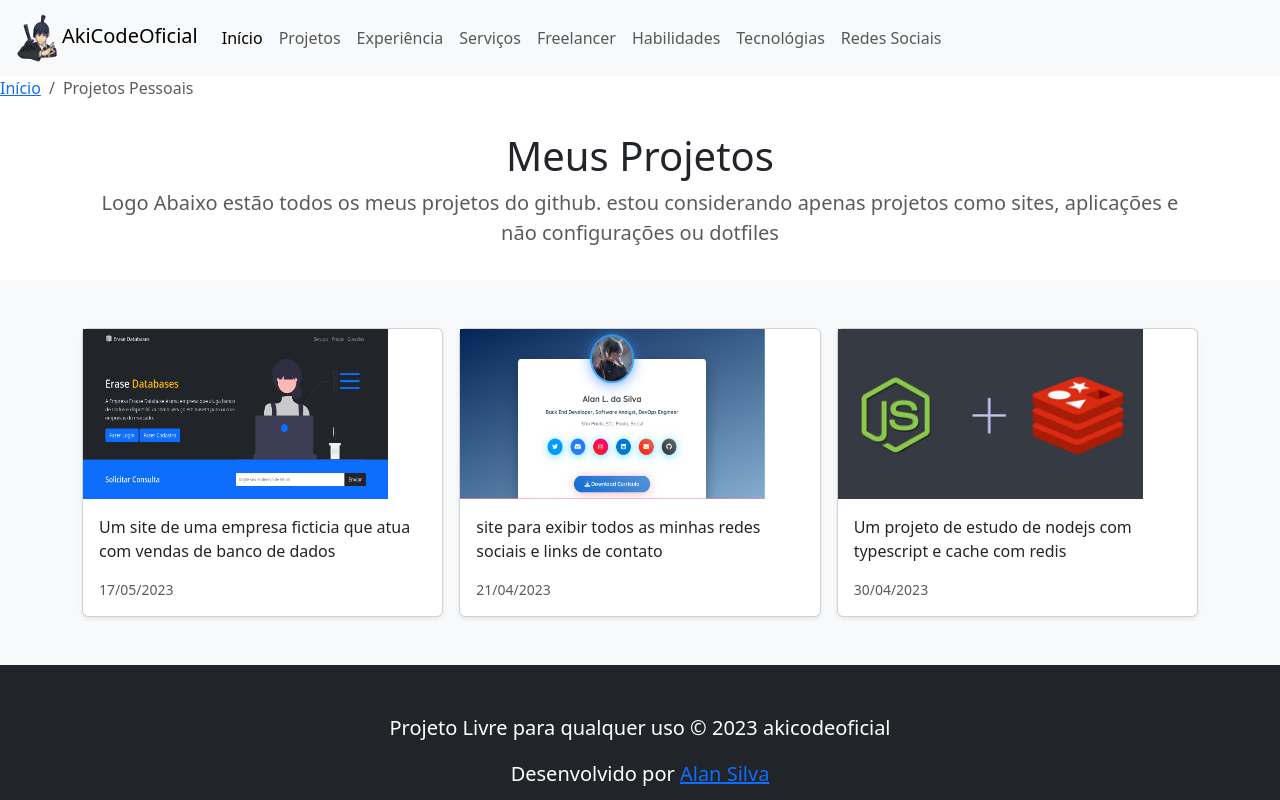
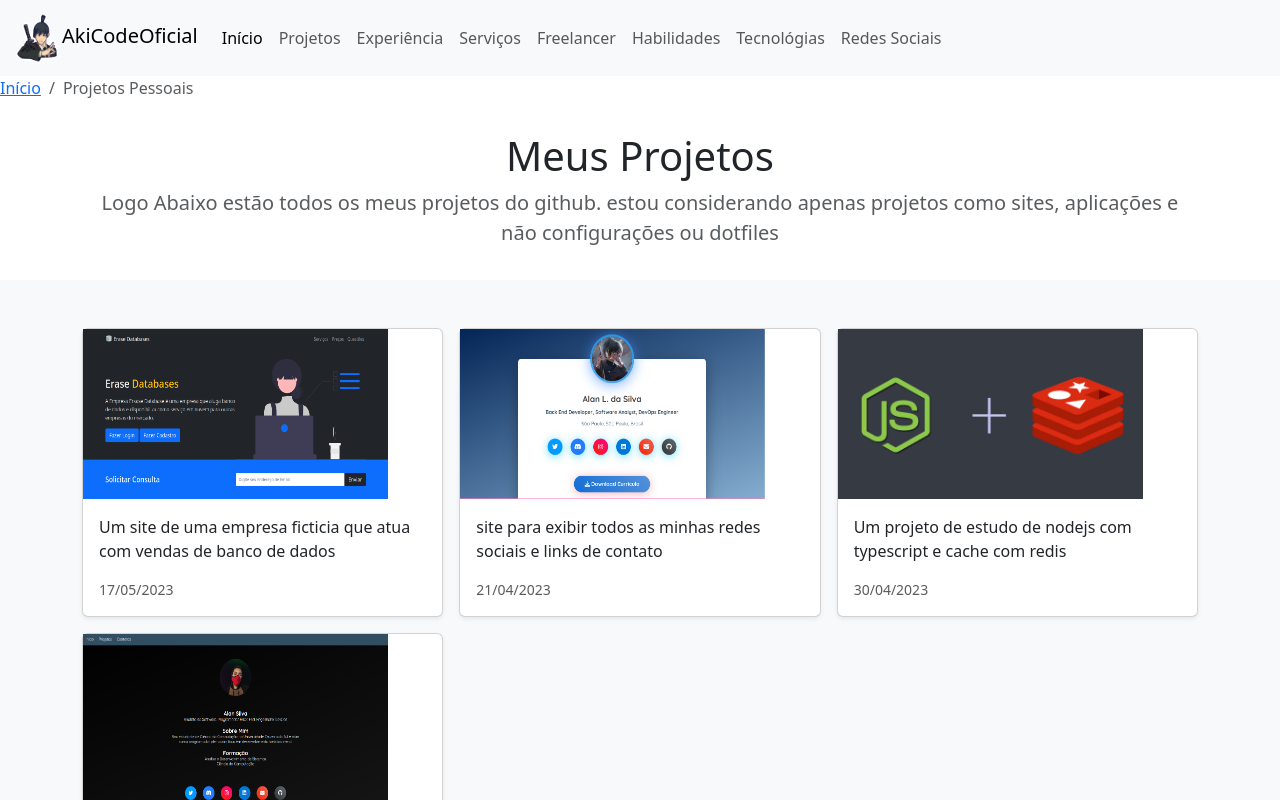
Before and after one commit to akicodeoficial/akicode-portfolio, a React (Vite) app: page /projetos in a window 1280 px wide. Shown: the top 800 px of the page. Built offline with nearby package versions, Linux system fonts and the light colour scheme.

Commit message:
Adicionando projeto

```diff
--- a/src/pages/projects.tsx
+++ b/src/pages/projects.tsx
@@ -1,16 +1,17 @@
 import CardProjet from "../components/card-project";
 import RootLayout from "../layouts/root";
+import Breadcrumb from "../components/breadcrumb";
 
+import ProjetoPortfolio from "../assets/projects/projeto-portfolio.png";
 import EraseDatabase from "../assets/projects/erasa-database.png";
 import SocialProfileLinks from "../assets/projects/social-profile-links.png";
 import NodeTypeScriptCacheRedis from "../assets/projects/node-typescript-cache-redis.jpeg";
-import Breadcrumb from '../components/breadcrumb';
 
 export default function ProjectsPage(): JSX.Element {
   return (
     <RootLayout>
       <header>
-        <Breadcrumb actualPage='Projetos Pessoais' />
+        <Breadcrumb actualPage="Projetos Pessoais" />
       </header>
       <div className="p-3">
         <section className="jumbotron text-center">
@@ -42,6 +43,11 @@ export default function ProjectsPage(): JSX.Element {
               imageUrl={NodeTypeScriptCacheRedis}
               cardDescription="Um projeto de estudo de nodejs com typescript e cache com redis"
             />
+            <CardProjet
+              date="26/04/2023"
+              imageUrl={ProjetoPortfolio}
+              cardDescription="Um pequeno site de portfolio em html e css desenvolvido em sala de aula."
+            />
           </div>
         </div>
       </div>
```
Also changed, not shown: src/assets/projects/projeto-portfolio.png (added).
